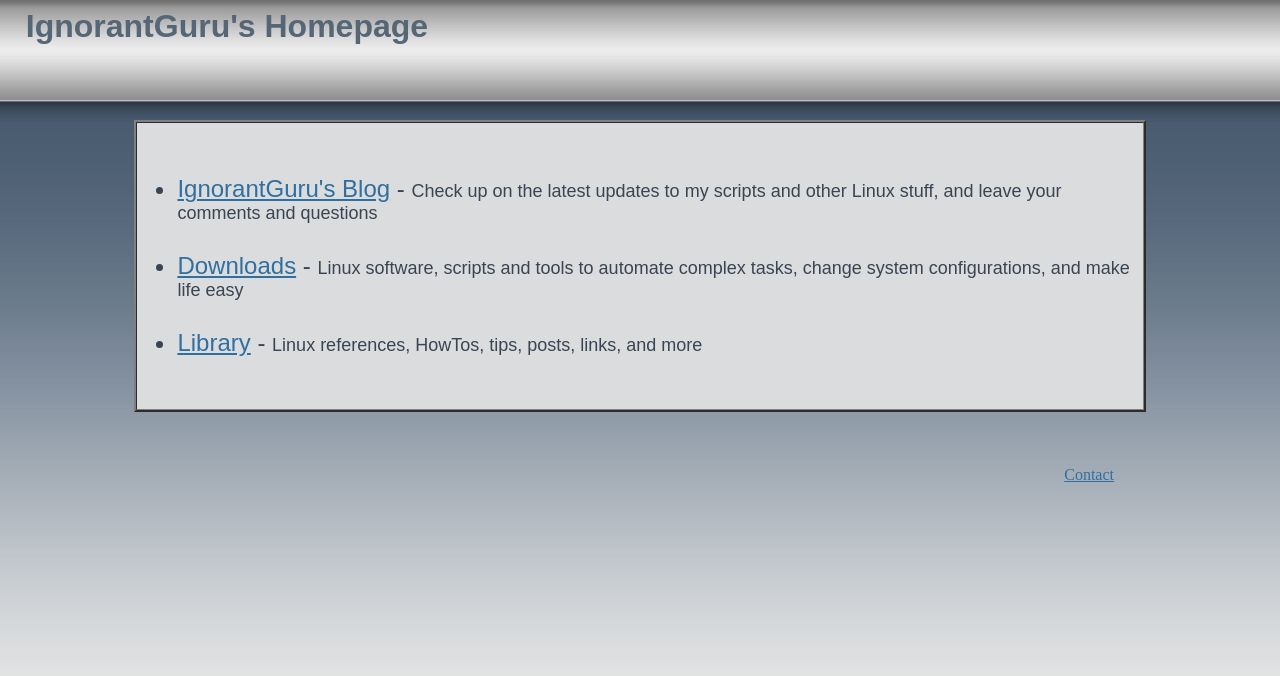
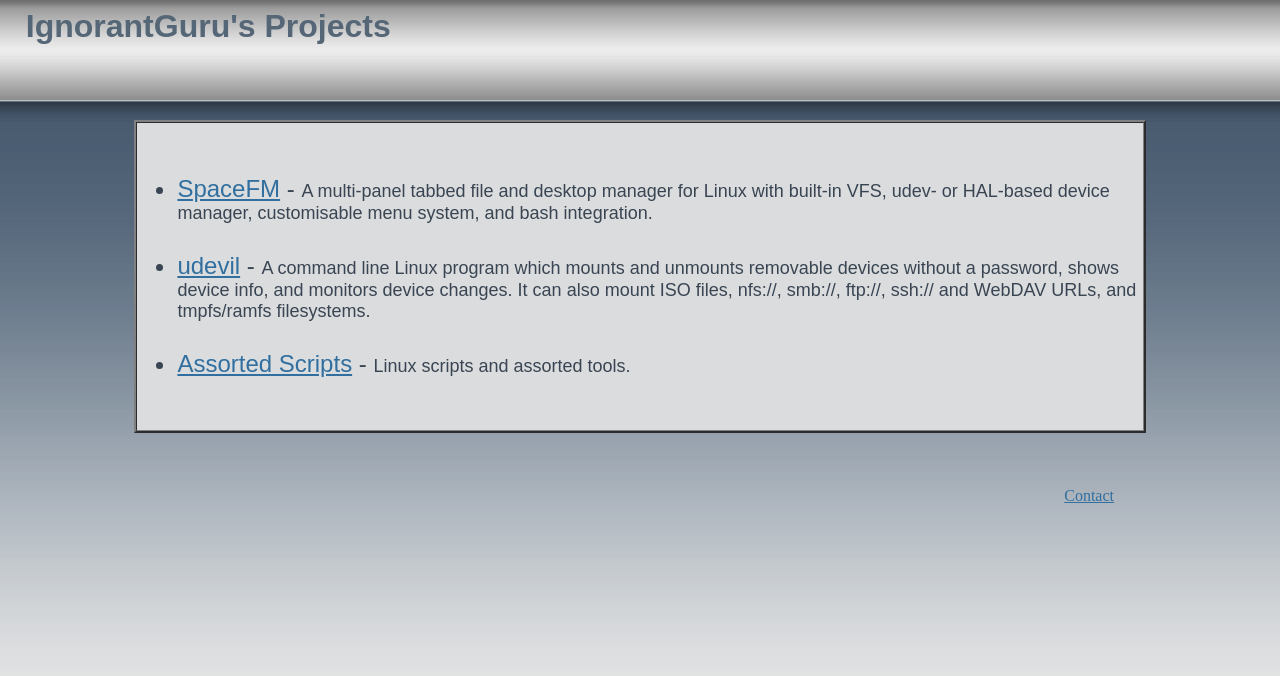
Before and after one commit to IgnorantGuru/ignorantguru.github.com, a plain HTML site: page index.html in a window 1280 px wide. Drawn offline with Linux system fonts and the light colour scheme.

Commit message:
update project page

```diff
--- a/index.html
+++ b/index.html
@@ -1,12 +1,12 @@
 <html>
 <head>
-	<title>IgnorantGuru's Homepage</title>
+	<title>IgnorantGuru's Projects</title>
 </head>
 
 <body bgcolor="#c4c8c9" background="bodybg.png" text="#394552" link="#306f9f" vlink="#306f9f">
 
 <font face="Arial" color="#556677">
-<H1>&nbsp;&nbsp;IgnorantGuru's Homepage</H1>
+<H1>&nbsp;&nbsp;IgnorantGuru's Projects</H1>
 
 
 </font>
@@ -18,12 +18,13 @@
 
 <font face="Arial" size=+2>
 <br>
+
 <ul>
-	<li><A HREF="http://igurublog.wordpress.com/">IgnorantGuru's Blog</a> - <font face="Arial" size=+1>Check up on the latest updates to my scripts and other Linux stuff, and leave your comments and questions</font><br><br>
+	<li><A HREF="http://ignorantguru.github.io/spacefm/">SpaceFM</a> - <font face="Arial" size=+1>A multi-panel tabbed file and desktop manager for Linux with built-in VFS, udev- or HAL-based device manager, customisable menu system, and bash integration.</font><br><br>
 
-	<li><A HREF="http://igurublog.wordpress.com/downloads/">Downloads</a> - <font face="Arial" size=+1>Linux software, scripts and tools to automate complex tasks, change system configurations, and make life easy</font><br><br>
+	<li><A HREF="http://ignorantguru.github.io/udevil/">udevil</a> - <font face="Arial" size=+1>A command line Linux program which mounts and unmounts removable devices without a password, shows device info, and monitors device changes. It can also mount ISO files, nfs://, smb://, ftp://, ssh:// and WebDAV URLs, and tmpfs/ramfs filesystems.</font><br><br>
 
-	<li><A HREF="http://igurublog.wordpress.com/library/">Library</a> - <font face="Arial" size=+1>Linux references, HowTos, tips, posts, links, and more</font><br><br>
+	<li><A HREF="https://github.com/IgnorantGuru?tab=repositories">Assorted Scripts</a> - <font face="Arial" size=+1>Linux scripts and assorted tools.</font><br><br>
 
 </ul>
 </td></tr></table>
@@ -31,7 +32,7 @@
 <table cellspacing="0" cellpadding="0" align="center" width="75%">
  <tr>
 	<td>
-		<div align="right"><a href="http://igurublog.wordpress.com/contact-ignorantguru/">Contact</a></div>
+		<div align="right"><a href="https://github.com/IgnorantGuru">Contact</a></div>
 </td></tr></table>
 
 </center>
```
